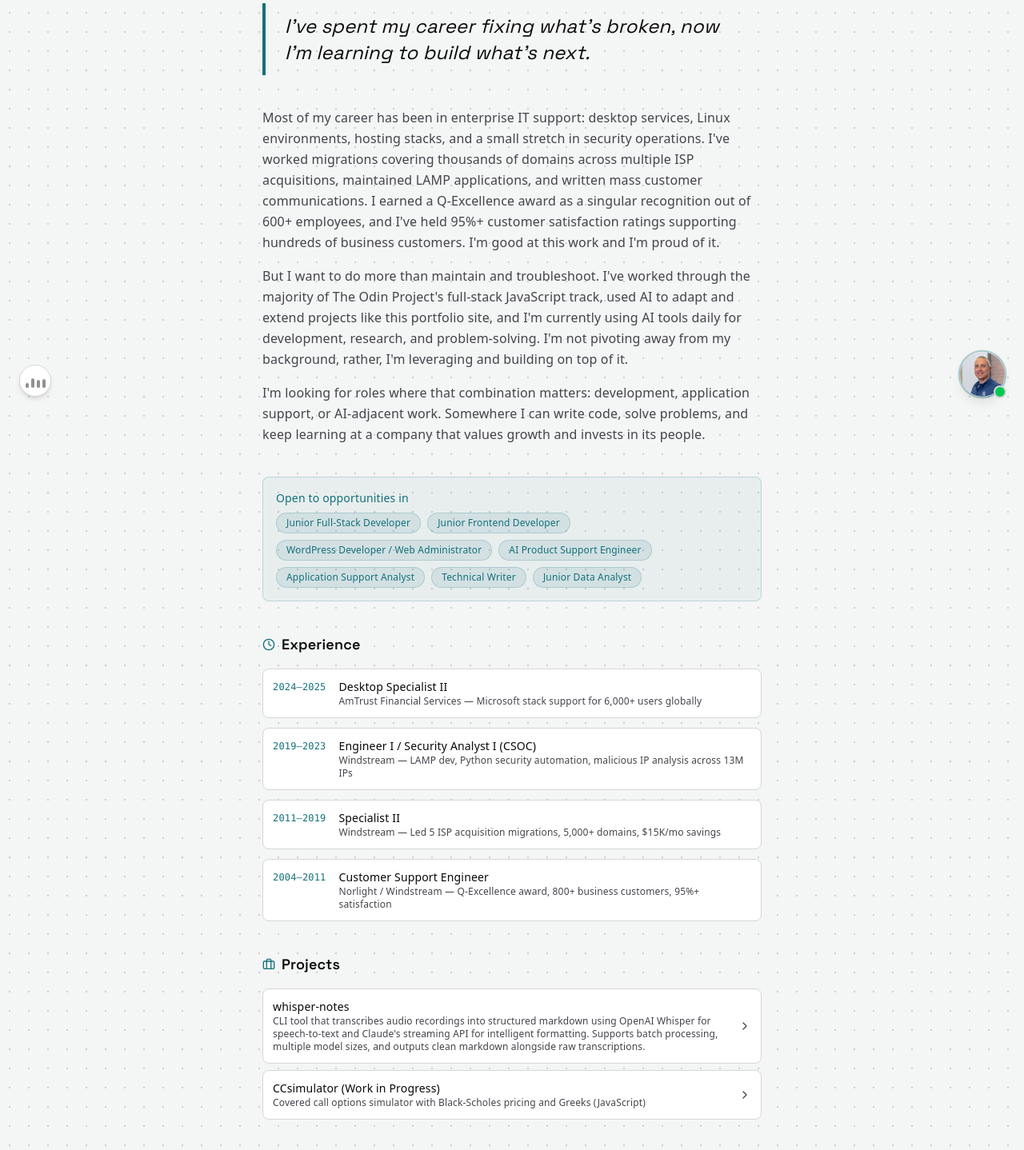
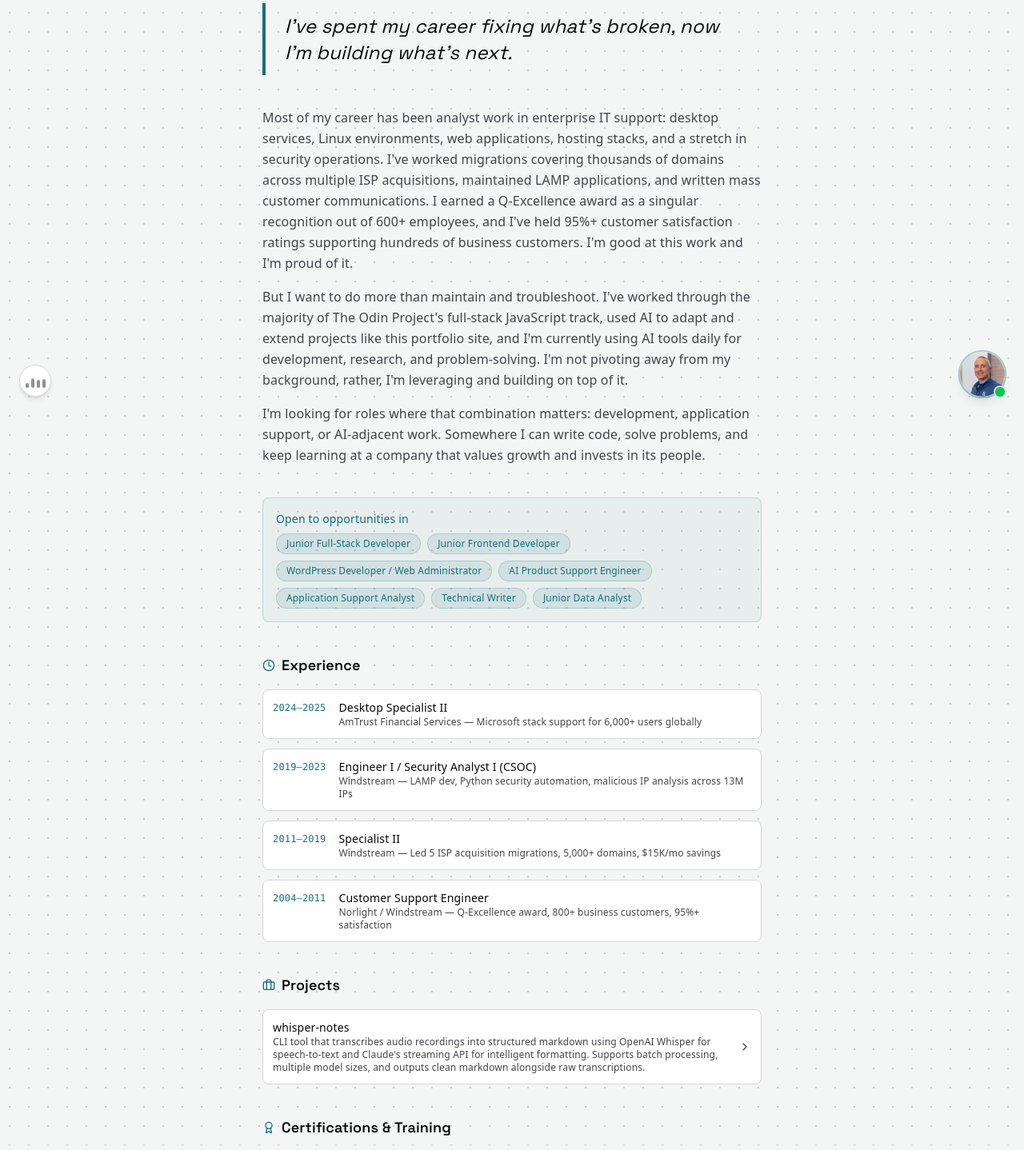
Before and after one commit to bbeckwith-dev/cv-bb, a React (Vite) app: page /about in a window 1280 px wide. Shown: the part 280-1718 px from the top of the page at 80% size. Built offline with nearby package versions, Linux system fonts and the light colour scheme; a web font is replaced by a local one.

Commit message:
fix: content tweaks and remove CCsimulator
Update hero text, professional summary, about page opener, honest mode
prompt rules, and remove CCsimulator from all pages and chatbot prompt.

```diff
--- a/src/about-i18n.ts
+++ b/src/about-i18n.ts
@@ -6,12 +6,12 @@ export const aboutContent = {
       description: 'IT support professional learning full-stack development and AI production workflows. Background in Linux administration, LAMP stack maintenance, and security operations. Building toward development, application support, and technical writing roles.',
     },
     heading: 'Brent Beckwith',
-    manifesto: 'I\'ve spent my career fixing what\'s broken, now I\'m learning to build what\'s next.',
+    manifesto: 'I\'ve spent my career fixing what\'s broken, now I\'m building what\'s next.',
     subtitle: 'Support Engineer · Analyst · AI Practitioner',
     location: 'Madison, Ohio',
     lastUpdated: 'May 2026',
     bio: [
-      'Most of my career has been in enterprise IT support: desktop services, Linux environments, hosting stacks, and a small stretch in security operations. I\'ve worked migrations covering thousands of domains across multiple ISP acquisitions, maintained LAMP applications, and written mass customer communications. I earned a Q-Excellence award as a singular recognition out of 600+ employees, and I\'ve held 95%+ customer satisfaction ratings supporting hundreds of business customers. I\'m good at this work and I\'m proud of it.',
+      'Most of my career has been analyst work in enterprise IT support: desktop services, Linux environments, web applications, hosting stacks, and a stretch in security operations. I\'ve worked migrations covering thousands of domains across multiple ISP acquisitions, maintained LAMP applications, and written mass customer communications. I earned a Q-Excellence award as a singular recognition out of 600+ employees, and I\'ve held 95%+ customer satisfaction ratings supporting hundreds of business customers. I\'m good at this work and I\'m proud of it.',
       'But I want to do more than maintain and troubleshoot. I\'ve worked through the majority of The Odin Project\'s full-stack JavaScript track, used AI to adapt and extend projects like this portfolio site, and I\'m currently using AI tools daily for development, research, and problem-solving. I\'m not pivoting away from my background, rather, I\'m leveraging and building on top of it.',
       'I\'m looking for roles where that combination matters: development, application support, or AI-adjacent work. Somewhere I can write code, solve problems, and keep learning at a company that values growth and invests in its people.',
     ],
@@ -27,7 +27,6 @@ export const aboutContent = {
     projectsHeading: 'Projects',
     projects: [
       { name: 'whisper-notes', desc: 'CLI tool that transcribes audio recordings into structured markdown using OpenAI Whisper for speech-to-text and Claude\'s streaming API for intelligent formatting. Supports batch processing, multiple model sizes, and outputs clean markdown alongside raw transcriptions.', href: 'https://github.com/bbeckwith-dev/whisper-notes' },
-      { name: 'CCsimulator (Work in Progress)', desc: 'Covered call options simulator with Black-Scholes pricing and Greeks (JavaScript)', href: 'https://github.com/bbeckwith-dev/CCsimulator' },
     ],
     certificationsHeading: 'Certifications & Training',
     certifications: [
--- a/src/i18n.ts
+++ b/src/i18n.ts
@@ -25,11 +25,11 @@ export const translations = {
     role: "",
     story: {
       context:
-        "+Over a decade+ of supporting web servers, apps, and desktops.",
+        "+Over a decade+ of migration, rollout, and utility projects alongside web server, app, and desktop support.",
       reflections: ["Almost but not quite full stack experience.", "I know how to script, what if I learned to code?"],
       hookParagraphs: [
         [
-          "A career of broad experiences, filled with servers, networks, applications, concepts, projects, and communications has found the +final piece+.",
+          "A career of broad experiences filled with servers, networks, applications, concepts, projects, and communications has found the +final piece+.",
         ],
       ],
       why: "An experienced generalist with AI isn't just a jack of all trades anymore. Breadth becomes the map. Depth is researched, planned, and on-demand.",
@@ -71,7 +71,7 @@ export const translations = {
       p1Highlight: "enterprise IT",
       p1End:
         ", from desktop support to Linux administration, security operations, and full-stack LAMP development. Led hosting migrations for five major ISP acquisitions covering 5,000+ domains with zero data loss. Built Python and shell scripts that cut manual processes by 70%.",
-      p2: "Support professional with an analyst's instinct.",
+      p2: "Analyst's toolset with support professional's instinct.",
       p2Highlight: "",
       p2End: " Diagnosing problems, querying data, and building the documentation others rely on.",
       cards: [
@@ -187,14 +187,6 @@ export const translations = {
           link: "github.com/bbeckwith-dev/whisper-notes",
         },
         {
-          title: "CCsimulator",
-          badge: "Work in Progress",
-          badgeBuilding: "",
-          desc: "Browser-based covered call options simulator. Implements Black-Scholes European call pricing with all five Greeks, geometric Brownian motion for price simulation, real-time risk gauges, payoff diagrams, and 7 preset market scenarios. Single-file vanilla JS (~1,700 lines), no build step.",
-          tech: ["JavaScript", "Chart.js", "Black-Scholes", "HTML/CSS"],
-          link: "github.com/bbeckwith-dev/CCsimulator",
-        },
-        {
           title: "This Portfolio",
           badge: "Adapted & Extended",
           badgeBuilding: "",
@@ -265,7 +257,7 @@ export const translations = {
         desc: "Maintained the CSOC's internal web applications, databases, and backup systems. The closest I've come to a full-stack development role, maintaining and extending LAMP applications while working inside a security operations team. Notable scripts affected hundreds of network devices and checked IP reputation at scale.",
         highlights: [
           "Maintained CSOC warehousing LAMP website, wiki, and servers, the applications the security team relied on daily",
-          "Maintained daily backups of CSOC websites and databases to AWS servers",
+          "Designed daily backups of CSOC websites and databases to AWS servers",
           "Consulted with CSOC management on new site features, then built and deployed them",
           "Crafted MySQL queries to pull structured, actionable data for management decision-making",
           "Contributed to migration coordination between engineers and specialists",
@@ -303,7 +295,6 @@ export const translations = {
               "Completed hosting and mail-filtering platform migrations for 500+ customers and authored the support documentation",
               "First-response application support for 30+ company-designed customer websites and tools",
               "Rotated system upgrade, on-call, and maintenance duties across 30+ servers and NFS storage",
-              "Trusted with root access to the entire company technology stack",
               "Earned Q-Excellence award, singular recognition out of 600+ employees",
             ],
           },
```
